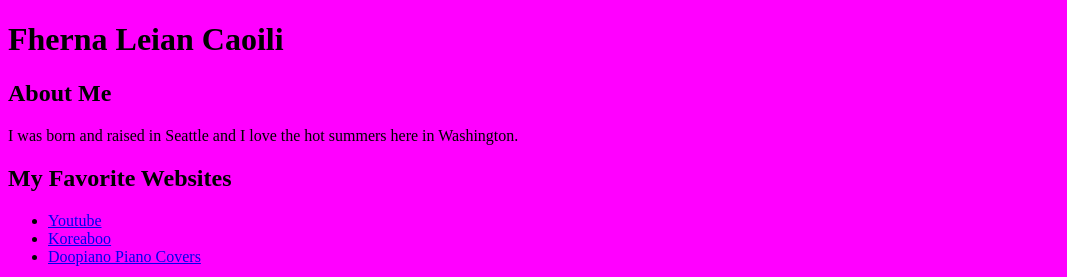
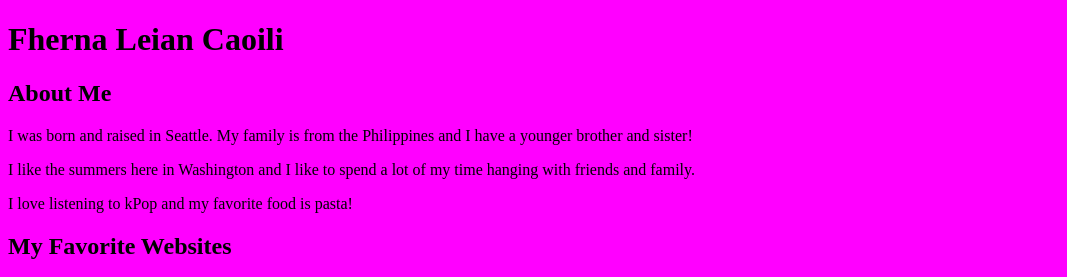
Before and after one commit to caoilf-1623510/caoilf-1623510.github.io, a plain HTML site: page tags.html in a window 1280 px wide. Shown: the top 277 px of the page, without its empty margins (0-1067 px from the left). Drawn offline with Linux system fonts and the light colour scheme.

Commit message:
Add files via upload

```diff
--- a/tags.html
+++ b/tags.html
@@ -10,7 +10,9 @@
 	<body>
 		<h1>Fherna Leian Caoili</h1>
 		<h2>About Me</h2>
-		<p>I was born and raised in Seattle and I love the hot summers here in Washington.</p>
+		<p>I was born and raised in Seattle. My family is from the Philippines and I have a younger brother and sister!</p>
+		<p>I like the summers here in Washington and I like to spend a lot of my time hanging with friends and family.</p>
+		<p>I love listening to kPop and my favorite food is pasta!</p>
 
 		<h2>My Favorite Websites</h2>
 
```
